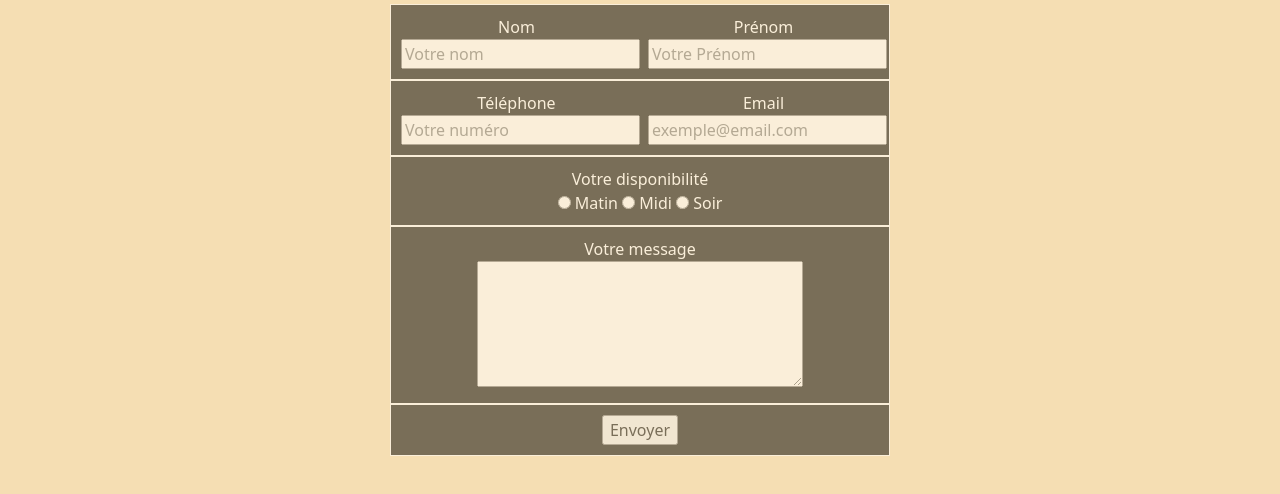
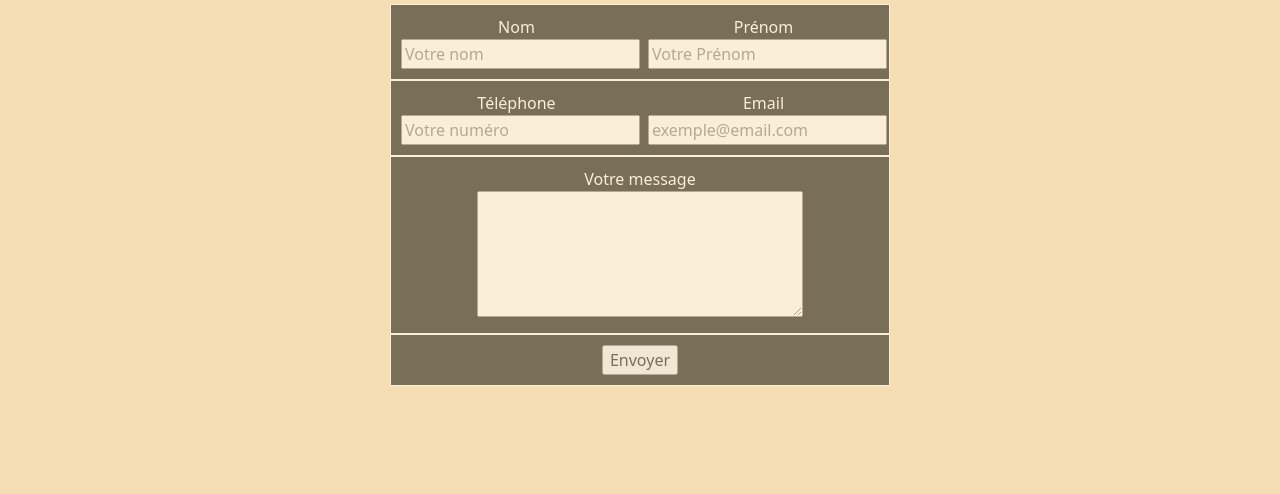
Before and after one commit to FifthYonko/akin-ay.github.io, a plain HTML site: page index.html in a window 1280 px wide. Shown: the part 92-586 px from the top of the page. Drawn offline with nearby package versions, Linux system fonts and the light colour scheme.

Commit message:
html update

```diff
--- a/index.html
+++ b/index.html
@@ -47,20 +47,6 @@
             </div>
 
             <div>
-                <label for="contact">Votre disponibilité</label>
-                <br>
-                <input type="radio" id="matin" name="contact" value="matin">
-                <label for="matin">Matin</label>
-
-                <input type="radio" id="midi" name="contact" value="midi">
-                <label for="midi">Midi</label>
-
-                <input type="radio" id="soir" name="contact" value="soir">
-                <label for="soir">Soir</label>
-
-            </div>
-
-            <div>
                 <label for="message">Votre message</label>
                 <br>
                 <textarea id="message" name="message" rows="5" cols="33"></textarea>
```
